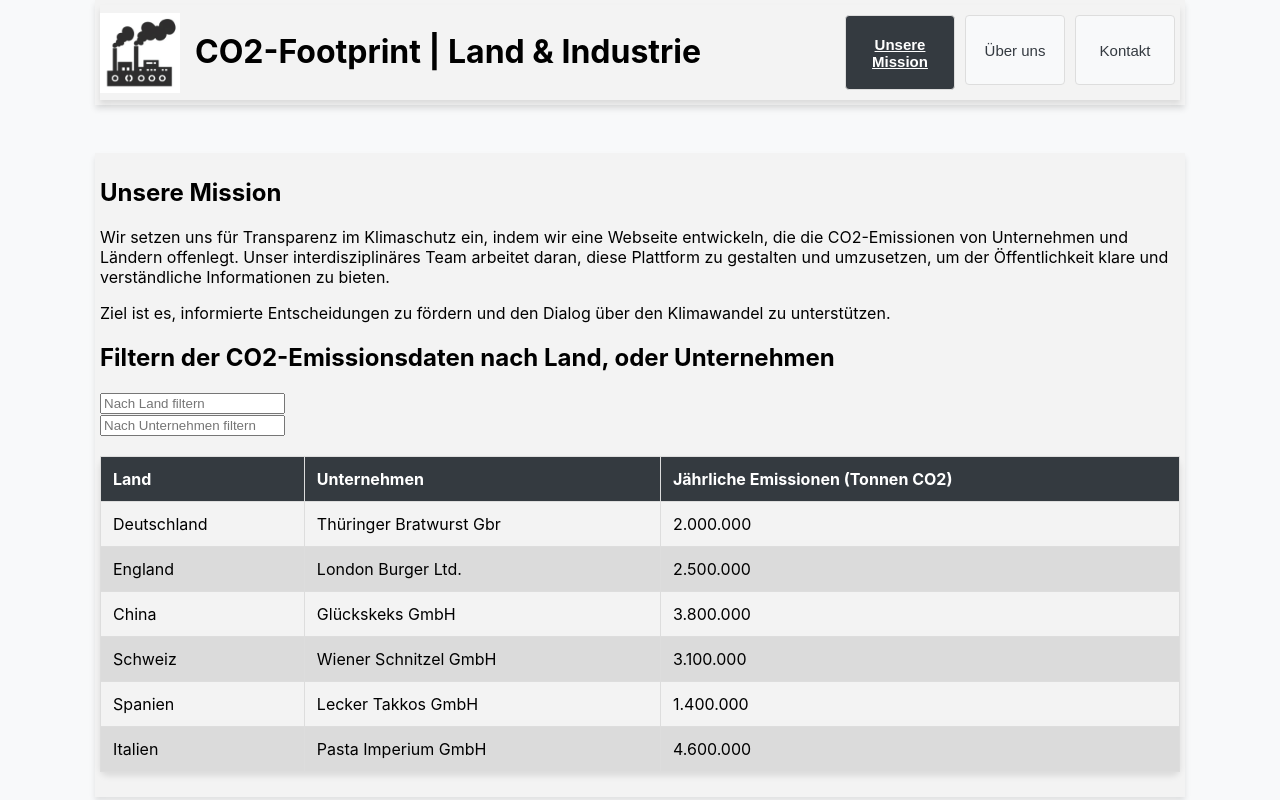
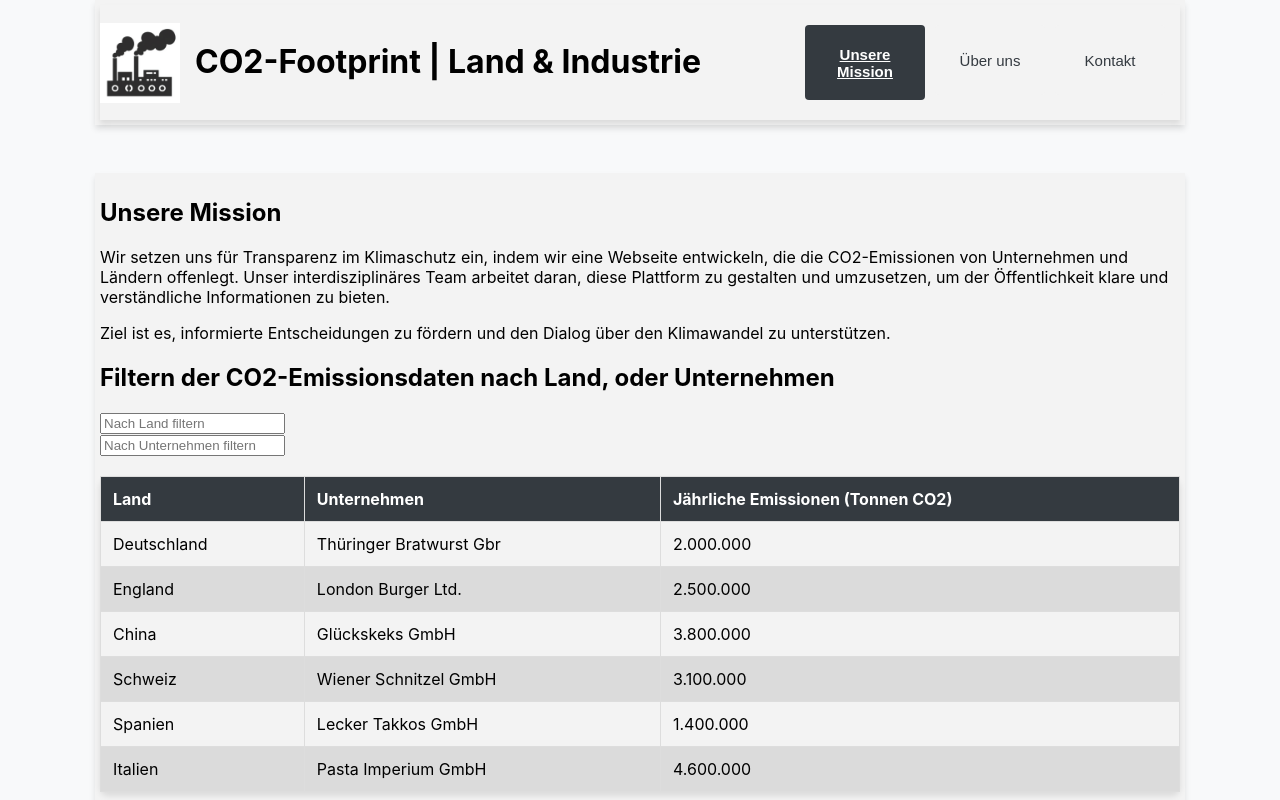
Before and after one commit to kaigoesmeatan/React-Projekt-CO2, a React (Create React App) app in the folder meine-co2footprint-webseite/: page / in a window 1280 px wide. Shown: the top 800 px of the page. Built offline with nearby package versions, Linux system fonts and the light colour scheme; the HTML template or start-up script is replaced by a standard one.

Commit message:
APP.CSS aufgeräumt/Wiederholungen gelöscht Hover Effect auf "important" da sonst überschrieben

```diff
--- a/meine-co2footprint-webseite/src/App.css
+++ b/meine-co2footprint-webseite/src/App.css
@@ -1,4 +1,6 @@
+/* ------------------------------------------------------------------------------------ */
 /* Allgemeine Stile für den Header */
+/* ------------------------------------------------------------------------------------ */
 .header-flex {
   display: flex;
   flex-direction: row; /* Ausrichtung nebeneinander */
@@ -7,6 +9,43 @@
   text-align: center;
   box-shadow: 0 4px 6px rgba(0, 0, 0, 0.1); /* Schatten für einen 3D-Effekt */
 }
+
+/* ------------------------------------------------------------------------------------ */
+/* Stile für die Navigationsreiter */
+/* ------------------------------------------------------------------------------------ */
+
+.nav .nav-link {
+  background-color: #f3f3f3; /* Hintergrundfarbe für Reiter */
+  border: none; /* Leichte Grenze für Reiter */
+  border-radius: 4px; /* Abgerundete Ecken für Reiter */
+  padding: 5px 10px; /* Innenabstand für Reiter => etwas Padding für bessere Klickfläche */
+  cursor: pointer; /* Zeiger-Cursor für Klickbarkeit */
+  text-decoration: none; /* Keine Unterstreichung der Links */
+  color: #343a40; /* Textfarbe */
+  font-size: 15px; /* Schriftgröße */
+  transition: background-color 0.3s, color 0.3s; /* Übergangseffekte für Hintergrund- und Textfarbe */
+  width: 110px; /* festes Breite */
+  height: 70px; /* feste Höhe */
+  margin-top: 10px;
+}
+/* Stil für den aktiven Reiter */
+.nav .nav-link.active {
+  background-color: #343a40; /* Dunkler Hintergrund für aktiven Reiter */
+  color: rgb(255, 255, 255); /* Weiße Textfarbe für aktiven Reiter */
+  text-decoration: underline;
+  font-weight: bold; /* Fettdruck für aktiven Reiter */
+  margin-top: 10px;
+  width: 120px; /* Anpassung des Reiters zur besseren Visualisierung */
+  height: 75px; /* Anpassung des Reiters zur besseren Visualisierung */
+}
+
+/* Hover-Effekt für Reiter */
+.nav .nav-link:hover {
+  background-color: #f9f9f9 !important; /* Hellerer Hintergrund bei Hover */
+  color: #343a40!important; /* Textfarbe bei Hover */
+  text-decoration: underline!important;
+}
+
 .nav-link {
   font-size: 16px; /* Standard Schriftgröße */
   padding: 10px 15px; /* Standard Padding */
@@ -35,13 +74,14 @@
 .nav-container {
   display: flex;
   align-items: center;
+  margin-bottom: 10px; /* Abstand nach unten für bessere Lesbarkeit */
 }
 
 /* Navigation Reiter */
 .nav {
   list-style: none;
-  margin: 0;
-  padding: 0;
+  margin: 5px;
+  padding: 5px;
   display: flex;
 }
 
@@ -51,30 +91,7 @@
   margin-right: 5px; /* Abstand zwischen den Reitern */
 }
 
-/* Link-Stile für Navigation Reiter */
-.nav .nav-link {
-  background: none;
-  border: none;
-  cursor: pointer;
-  color: rgb(0, 0, 0);
-  text-decoration: none;
-  font-size: 16px;
-  padding: 5px 10px; /* Etwas Padding für bessere Klickfläche */
-}
-
-/* Stil für den aktiven Reiter */
-.nav .nav-link.active {
-  text-decoration: underline;
-  font-weight: bold; /* Fett für den aktiven Reiter */
-}
-
-/* Hover-Effekt für Links */
-.nav .nav-link:hover {
-  text-decoration: underline;
-}
-
 /* Container für Hauptinhalt */
-
 .container {
   max-width: 1080px;
   margin: 0 auto;
@@ -92,10 +109,14 @@
   margin-top: 3rem;
 }
 
-/* ------------------------------------------------------------------------------------ */
+img {
+  max-width: 100%;
+  height: auto;
+}
+
 /* ------------------------------------------------------------------------------------ */
 /* Stile für die Tabelle */
-
+/* ------------------------------------------------------------------------------------ */
 .table {
   width: 100%;
   border-collapse: collapse;
@@ -103,10 +124,10 @@
   border-radius: 8px; /* Abgerundete Ecken für die Tabelle */
   box-shadow: 0 4px 6px rgba(0, 0, 0, 0.1); /* Schatten für einen 3D-Effekt */
 }
+
 body {
   font-size: 16px; /* Basis-Schriftgröße */
 }
-
 /* Kopfzeilen-Stile */
 .table thead th {
   background-color: #343a40; /* Dunkler Hintergrund für die Kopfzeile */
@@ -131,13 +152,13 @@ body {
 }
 
 /* ------------------------------------------------------------------------------------ */
+/* Responsive Design für Tabellen und Container */
 /* ------------------------------------------------------------------------------------ */
-/* Responsive Design für Tabellen und Container */
-/* Stile für kleine Bildschirme */
+
 @media (max-width: 768px) {
   .nav .nav-item {
-    margin-left: 0px; /* Abstand zwischen den Reitern */
-    margin-right: 0px; /* Abstand zwischen den Reitern */
+    margin-left: 5px; /* geringerer Abstand zwischen den Reitern => verbesserte Aufteilung */
+    margin-right: 5px; /* geringerer Abstand zwischen den Reitern => verbesserte Aufteilung */
   }
   .table {
     height: 80%; /* Höhe der Zellen */
@@ -161,6 +182,11 @@ body {
   }
 }
 @media (max-width: 480px) {
+  .nav .nav-item {
+    margin-left: 2px; /* geringerer Abstand zwischen den Reitern => verbesserte Aufteilung */
+    margin-right: 2px; /* geringerer Abstand zwischen den Reitern => verbesserte Aufteilung */
+  }
+
   .table {
     height: 60%; /* Höhe der Zellen */
     font-size: 12px; /* Kleinere Schriftgröße für die Zellen */
@@ -182,51 +208,3 @@ body {
     height: 100px;
   }
 }
-/* ------------------------------------------------------------------------------------ */
-/* ------------------------------------------------------------------------------------ */
-/* Stile für die Navigationsreiter */
-.nav-container {
-  display: flex;
-  align-items: center;
-  margin-bottom: 10px; /* Abstand nach unten für bessere Lesbarkeit */
-}
-
-.nav .nav-item {
-  margin-left: 5px; /* Abstand zwischen den Reitern */
-}
-
-.nav .nav-link {
-  background-color: #f8f9fa; /* Hintergrundfarbe für Reiter */
-  border: 1px solid #ddd; /* Leichte Grenze für Reiter */
-  border-radius: 4px; /* Abgerundete Ecken für Reiter */
-  padding: 5px 10px; /* Innenabstand für Reiter */
-  cursor: pointer; /* Zeiger-Cursor für Klickbarkeit */
-  text-decoration: none; /* Keine Unterstreichung der Links */
-  color: #343a40; /* Textfarbe */
-  font-size: 15px; /* Schriftgröße */
-  transition: background-color 0.3s, color 0.3s; /* Übergangseffekte für Hintergrund- und Textfarbe */
-  width: 100px; /* festes Breite */
-  height: 70px; /* feste Höhe */
-  margin-top: 10px;
-}
-
-/* Stil für den aktiven Reiter */
-.nav .nav-link.active {
-  background-color: #343a40; /* Dunkler Hintergrund für aktiven Reiter */
-  color: white; /* Weiße Textfarbe für aktiven Reiter */
-  font-weight: bold; /* Fettdruck für aktiven Reiter */
-  margin-top: 10px;
-  width: 110px; /* Anpassung des Reiters zur besseren Visualisierung */
-  height: 75px; /* Anpassung des Reiters zur besseren Visualisierung */
-}
-
-/* Hover-Effekt für Reiter */
-.nav .nav-link:hover {
-  background-color: #e9ecef; /* Hellerer Hintergrund bei Hover */
-  color: #343a40; /* Textfarbe bei Hover */
-}
-
-img {
-  max-width: 100%;
-  height: auto;
-}
```
